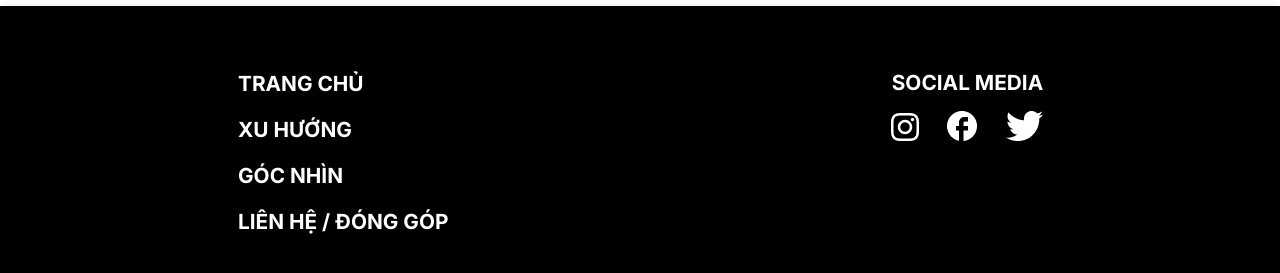
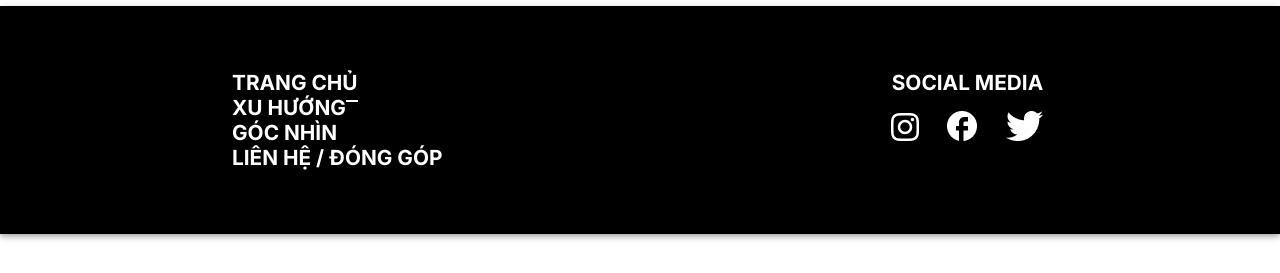
Before and after one commit to rachelxx03/N9-fashionProject, a React (Create React App) app: page /N9-fashionProject/outlook in a window 1280 px wide. Shown: the part 679-952 px from the top of the page. After the commit the page ends 913 px from the top, so only its background shows below. Built offline with nearby package versions, Linux system fonts and the light colour scheme; no server answers.

Commit message:
gắn link vào home page và footer, hiển thị thông báo khi up bài thành công

```diff
--- a/src/App.js
+++ b/src/App.js
@@ -122,10 +122,9 @@ function App() {
 
               >
                 <div
-                  className="navop"
-
-
-                >XU HƯỚNG</div>
+                  className="navop">
+                  <a href="/N9-fashionProject/trend" style={{color:"white", textDecorationLine:"none",}}> XU HƯỚNG</a>
+                  </div>
 
 
 
@@ -162,9 +161,9 @@ function App() {
 
               >
                 <div
-                  className="navop"
-
-                >GÓC NHÌN</div>
+                  className="navop">
+                    <a href="/N9-fashionProject/outlook" style={{color:"white", textDecorationLine:"none",}}>GÓC NHÌN</a>
+                    </div>
 
 
 
--- a/src/NavigationBar/footer.js
+++ b/src/NavigationBar/footer.js
@@ -13,22 +13,27 @@ import WhiteTwitter from "../image/whiteTwitter.png"
 import { AppBar, Typography, Toolbar, Box, Grid, IconButton } from '@mui/material';
 import React from "react";
 import { margin } from "@mui/system";
+import { Link,useNavigate } from 'react-router-dom';
 import '../App.css';
+import { useState, useEffect } from 'react';
 
 
 
 
 function NavigationBar() {
     const links = [
-        { navId:"" ,name: 'TRANG CHỦ', url: '/' },
-        { navId:"" ,name: 'XU HƯỚNG', url: '/about' },
-        { navId:"" ,name: 'GÓC NHÌN', url: '/contact' },
-        { navId:"" ,name: 'LIÊN HỆ / ĐÓNG GÓP', url: '/contact' },
-
-
+        { navId: "menu", name: 'TRANG CHỦ', url: '/N9-fashionProject' },
+        { navId: "xuhuong", name: 'XU HƯỚNG', url: '/N9-fashionProject/trend' },
+        { navId: "gocnhin", name: 'GÓC NHÌN', url: '/N9-fashionProject/outlook' },
+        { navId: "lienhe", name: 'LIÊN HỆ / ĐÓNG GÓP', url: '/N9-fashionProject/contact' },
     ];
 
-
+    const [selectedLink, setSelectedLink] = useState('TRANG CHỦ');
+    const navigate = useNavigate();
+    const handleLinkClick = (link) => {
+        setSelectedLink(link);
+        navigate(link.url);
+    };
     const linksContacts = [
         { picture: Instagram, content: '@N9blogfashion' },
         { picture: Phone, content: '+1667 987 662' },
@@ -127,17 +132,22 @@ function NavigationBar() {
                                         marginRight: "2rem"
                                     }}
                                 >
-                                    <button
-                                        className="footer"
-                                        style={{
-                                            fontSize: "1.3rem",
-                                            color: "white",
-                                            fontWeight: "bold",
-                                            backgroundColor: "black"
+                                    <Link
+                                className={`navigation ${selectedLink === link.name ? 'active' : ''}`}
+                                to={link.url}
+                                style={{
+                                    fontSize: '1.3rem',
+                                    color: 'white',
+                                    fontWeight: 'bold',
+                                    backgroundColor:'black',
+                                }}
 
+                                onClick={() => handleLinkClick(link.name)}
+                            >
+                                {link.name}
 
-                                        }}
-                                        href={link.url}>   {link.name}    </button>
+                            </Link>
+
                                 </li>
                             ))}
                         </ul>
--- a/src/pages/contact.js
+++ b/src/pages/contact.js
@@ -93,7 +93,7 @@ const Create = () => {
                     onChange={handleInputChange} />
                 </Grid>
                 <Grid item xs={12}>
-                  <Button type="submit" variant="contained" color="primary" style={{ backgroundColor: "#E74C8E" }} >GỬI</Button>
+                  <Button type="submit" variant="contained" color="primary" style={{ backgroundColor: "#E74C8E" }} onClick={alert('Success!!')}>GỬI</Button>
                 </Grid>
 
               </Grid>
```
